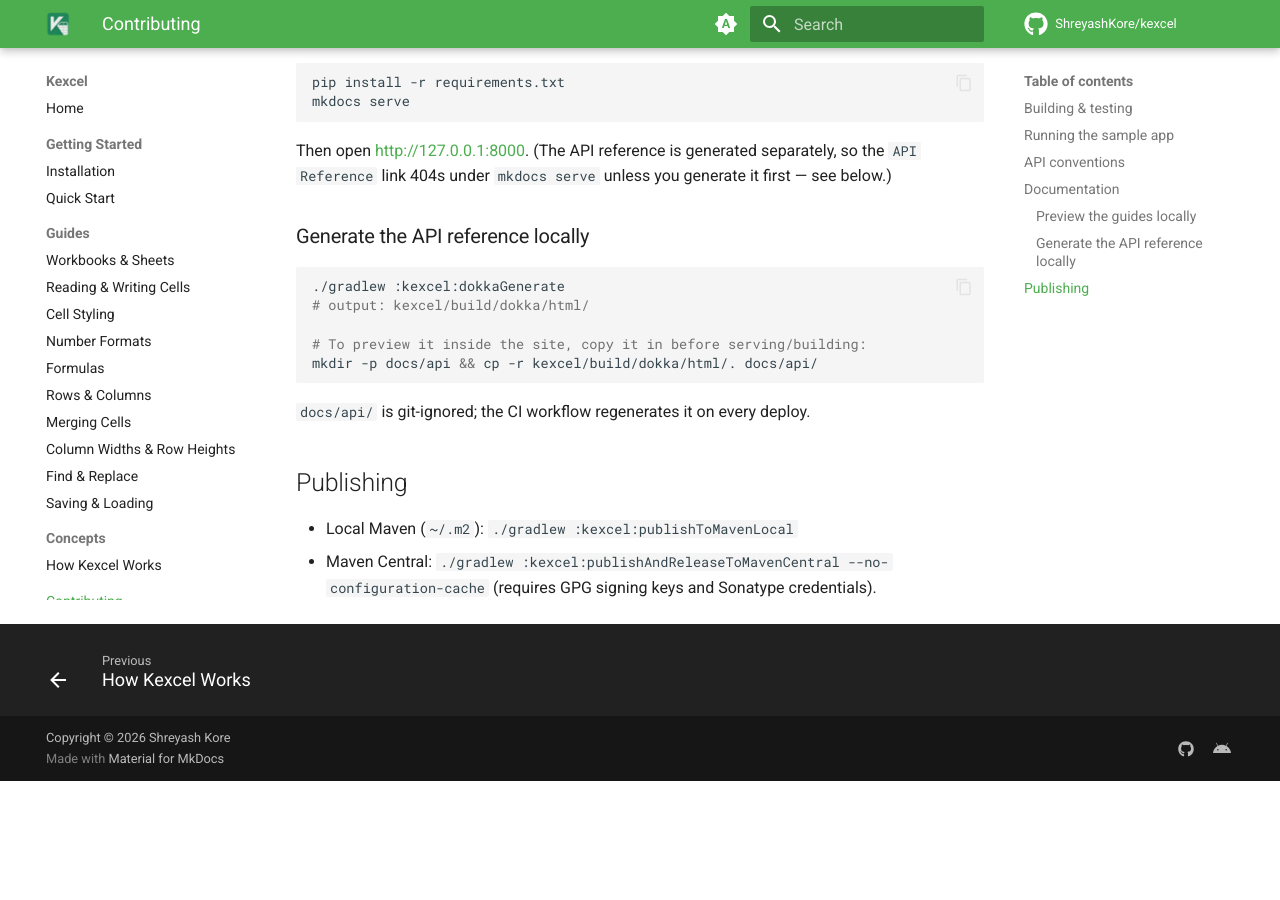
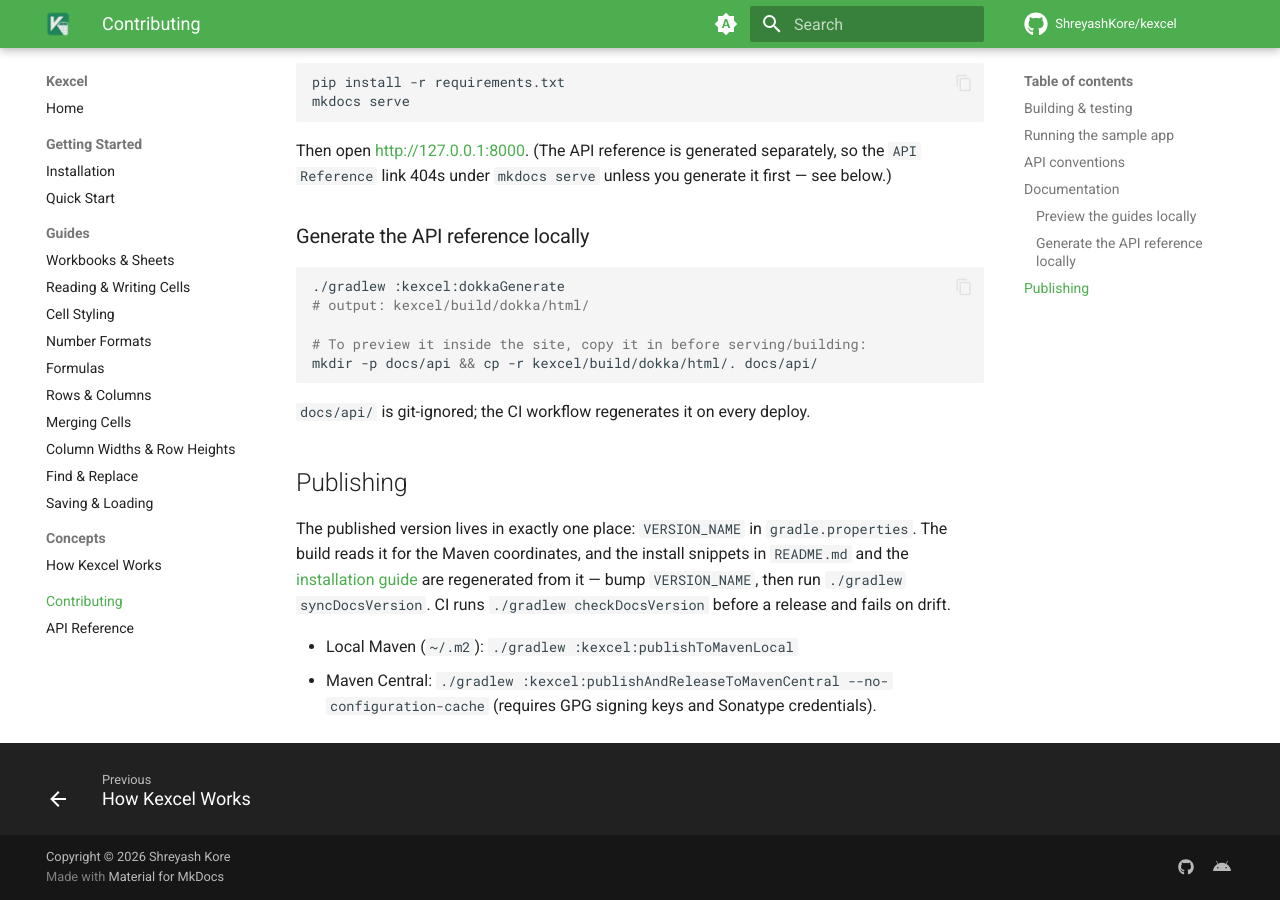
Before and after one commit to ShreyashKore/kexcel, an MkDocs documentation site: the page built from docs/contributing.md, in a window 1280 px wide and 900 px high, scrolled down 1517 px. Built offline with MkDocs 1.6.1 and Material for MkDocs 9.7.7, drawn with Linux system fonts in a browser that asks for light colours; comment, search, counter and statistics services are not loaded; before the commit the page ends 2298 px from its top, so only the background shows below that.

Commit message:
update version to 0.1.0; add version validation for docs

```diff
--- a/docs/contributing.md
+++ b/docs/contributing.md
@@ -78,6 +78,12 @@ mkdir -p docs/api && cp -r kexcel/build/dokka/html/. docs/api/
 
 ## Publishing
 
+The published version lives in exactly one place: `VERSION_NAME` in
+`gradle.properties`. The build reads it for the Maven coordinates, and the
+install snippets in `README.md` and the [installation guide](getting-started/installation.md)
+are regenerated from it — bump `VERSION_NAME`, then run `./gradlew syncDocsVersion`.
+CI runs `./gradlew checkDocsVersion` before a release and fails on drift.
+
 - Local Maven (`~/.m2`): `./gradlew :kexcel:publishToMavenLocal`
 - Maven Central: `./gradlew :kexcel:publishAndReleaseToMavenCentral --no-configuration-cache`
   (requires GPG signing keys and Sonatype credentials).
```
Also changed, not shown: AGENTS.md (+1 -0 lines), CLAUDE.md (+1 -0 lines), README.md (+2 -2 lines), docs/getting-started/installation.md (+4 -4 lines), 4 other files.
